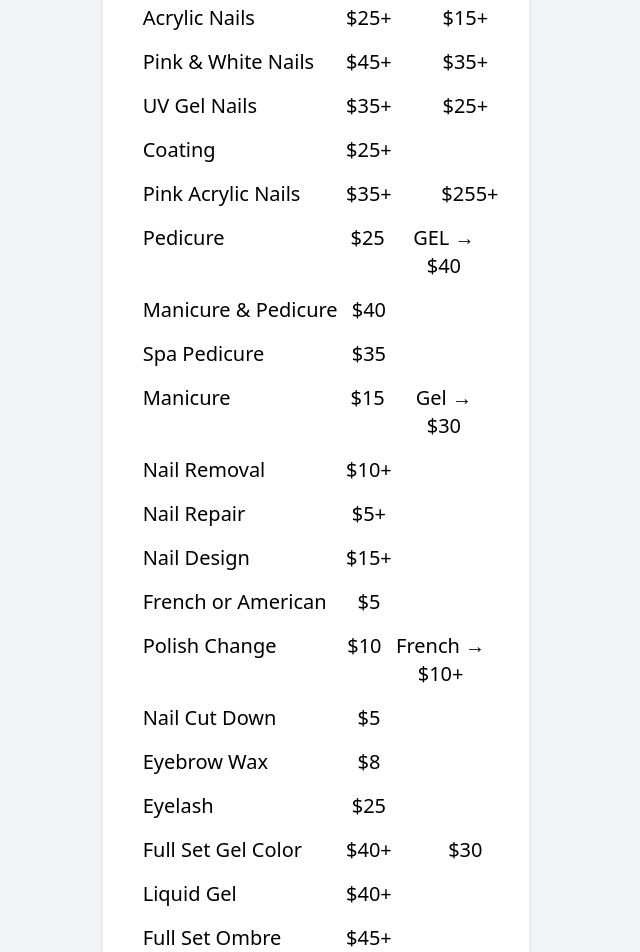
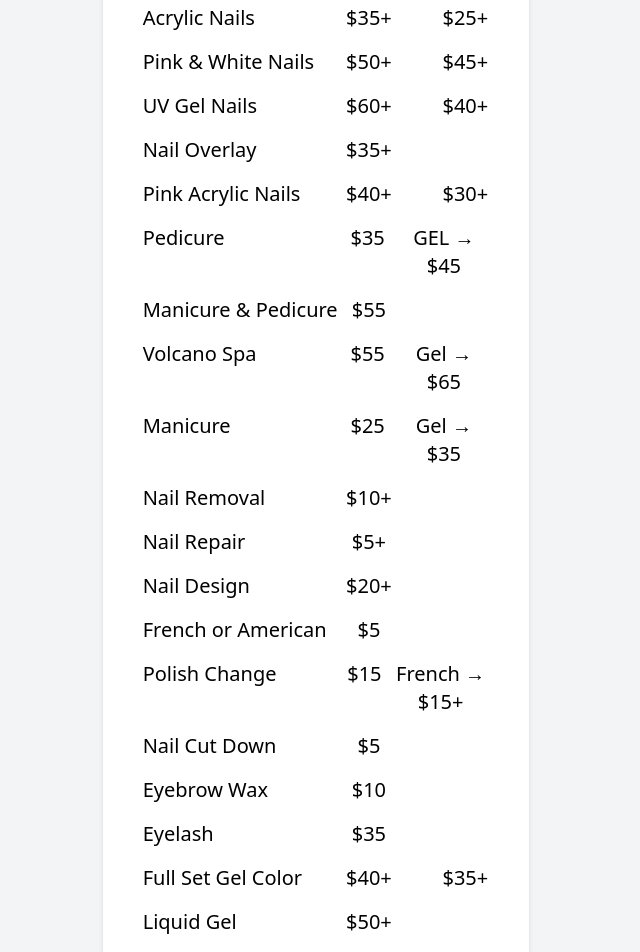
Before and after one commit to localviet/Nails-Spa-Final, a React (Vite) app: page /services in a window 1280 px wide. Shown: the part 260-1212 px from the top of the page, without its empty margins (324-964 px from the left). Built offline with nearby package versions, Linux system fonts and the light colour scheme.

Commit message:
price changes

```diff
--- a/src/pages/Home.tsx
+++ b/src/pages/Home.tsx
@@ -1,5 +1,3 @@
-
-
 import Navbar from '../components/navbar';
 import Reviews from '../components/reviews';
 import Booking from '../components/booking';
--- a/src/pages/Services.tsx
+++ b/src/pages/Services.tsx
@@ -37,10 +37,10 @@ export default function Services() {
               </div>
               <div className='flex space-x-2 md:w-5/12 w-1/2 justify-between'>
                 <div className='md:w-12 w-16'>
-                  $25+
+                  $35+
                 </div>
                 <div className='md:w-12 w-16'>
-                  $15+
+                  $25+
                 </div>
               </div>
             </div>
@@ -52,10 +52,10 @@ export default function Services() {
               </div>
               <div className='flex space-x-2 md:w-5/12 w-1/2 justify-between'>
                 <div className='md:w-12 w-16'>
-                  $45+
+                  $50+
                 </div>
                 <div className='md:w-12 w-16'>
-                  $35+
+                  $45+
                 </div>
               </div>
             </div>
@@ -66,20 +66,20 @@ export default function Services() {
               </div>
               <div className='flex space-x-2 md:w-5/12 w-1/2 justify-between'>
                 <div className='md:w-12 w-16'>
-                  $35+
+                  $60+
                 </div>
                 <div className='md:w-12 w-16'>
-                  $25+
+                  $40+
                 </div>
               </div>
             </div>
             <div className='flex justify-between mb-4'>
               <div>
-                Coating
+                Nail Overlay
               </div>
               <div className='flex space-x-2 md:w-5/12 w-1/2 justify-between'>
                 <div className='md:w-12 w-16'>
-                  $25+
+                  $35+
                 </div>
                 <div className='md:w-12 w-16'>
 
@@ -92,10 +92,10 @@ export default function Services() {
               </div>
               <div className='flex space-x-2 md:w-5/12 w-1/2 justify-between'>
                 <div className='md:w-12 w-16'>
-                  $35+
+                  $40+
                 </div>
                 <div className='md:w-12 w-16'>
-                  $255+
+                  $30+
                 </div>
               </div>
             </div>
@@ -105,10 +105,10 @@ export default function Services() {
               </div>
               <div className='flex space-x-2 md:w-5/12 w-1/2 justify-between'>
                 <div className='md:w-12 w-16'>
-                  $25
+                  $35
                 </div>
                 <div className='md:w-24 w-32'>
-                  GEL &rarr; $40
+                  GEL &rarr; $45
                 </div>
               </div>
             </div>
@@ -118,7 +118,7 @@ export default function Services() {
               </div>
               <div className='flex space-x-2 md:w-5/12 w-1/2 justify-between'>
                 <div className='md:w-12 w-16'>
-                  $40
+                  $55
                 </div>
                 <div className='md:w-12 w-16'>
 
@@ -127,13 +127,15 @@ export default function Services() {
             </div>
             <div className='flex justify-between mb-4'>
               <div>
-                Spa Pedicure
+                Volcano Spa
               </div>
               <div className='flex space-x-2 md:w-5/12 w-1/2 justify-between'>
                 <div className='md:w-12 w-16'>
-                  $35
+                  $55
                 </div>
-
+                <div className='md:w-24 w-32'>
+                  Gel &rarr; $65
+                </div>
               </div>
             </div>
             <div className='flex justify-between mb-4'>
@@ -142,10 +144,10 @@ export default function Services() {
               </div>
               <div className='flex space-x-2 md:w-5/12 w-1/2 justify-between'>
                 <div className='md:w-12 w-16'>
-                  $15
+                  $25
                 </div>
                 <div className='md:w-24 w-32'>
-                  Gel &rarr; $30
+                  Gel &rarr; $35
                 </div>
               </div>
             </div>
@@ -182,7 +184,7 @@ export default function Services() {
               </div>
               <div className='flex space-x-2 md:w-5/12 w-1/2 justify-between'>
                 <div className='md:w-12 w-16'>
-                  $15+
+                  $20+
                 </div>
                 <div className='md:w-12 w-16'>
 
@@ -208,10 +210,10 @@ export default function Services() {
               </div>
               <div className='flex space-x-2 md:w-5/12 w-1/2 justify-between'>
                 <div className='md:w-12 w-16'>
-                  $10
+                  $15
                 </div>
                 <div className='md:w-30 w-32'>
-                  French &rarr; $10+
+                  French &rarr; $15+
                 </div>
               </div>
             </div>
@@ -234,7 +236,7 @@ export default function Services() {
               </div>
               <div className='flex space-x-2 md:w-5/12 w-1/2 justify-between'>
                 <div className='md:w-12 w-16'>
-                  $8
+                  $10
                 </div>
                 <div className='md:w-12 w-16'>
                 </div>
@@ -246,7 +248,7 @@ export default function Services() {
               </div>
               <div className='flex space-x-2 md:w-5/12 w-1/2 justify-between'>
                 <div className='md:w-12 w-16'>
-                  $25
+                  $35
                 </div>
                 <div className='md:w-12 w-16'>
                 </div>
@@ -261,7 +263,7 @@ export default function Services() {
                   $40+
                 </div>
                 <div className='md:w-12 w-16'>
-                  $30
+                  $35+
                 </div>
               </div>
             </div>
@@ -271,7 +273,7 @@ export default function Services() {
               </div>
               <div className='flex space-x-2 md:w-5/12 w-1/2 justify-between'>
                 <div className='md:w-12 w-16'>
-                  $40+
+                  $50+
                 </div>
                 <div className='md:w-12 w-16'>
 
@@ -284,7 +286,7 @@ export default function Services() {
               </div>
               <div className='flex space-x-2 md:w-5/12 w-1/2 justify-between'>
                 <div className='md:w-12 w-16'>
-                  $45+
+                  $50+
                 </div>
                 <div className='md:w-12 w-16'>
 
@@ -293,11 +295,11 @@ export default function Services() {
             </div>
             <div className='flex justify-between mb-4'>
               <div>
-                Volcano Spa
+                Eyebrow Tinting
               </div>
               <div className='flex space-x-2 md:w-5/12 w-1/2 justify-between'>
                 <div className='md:w-12 w-16'>
-                  $45+
+                  $25
                 </div>
                 <div className='md:w-12 w-16'>
 
```
